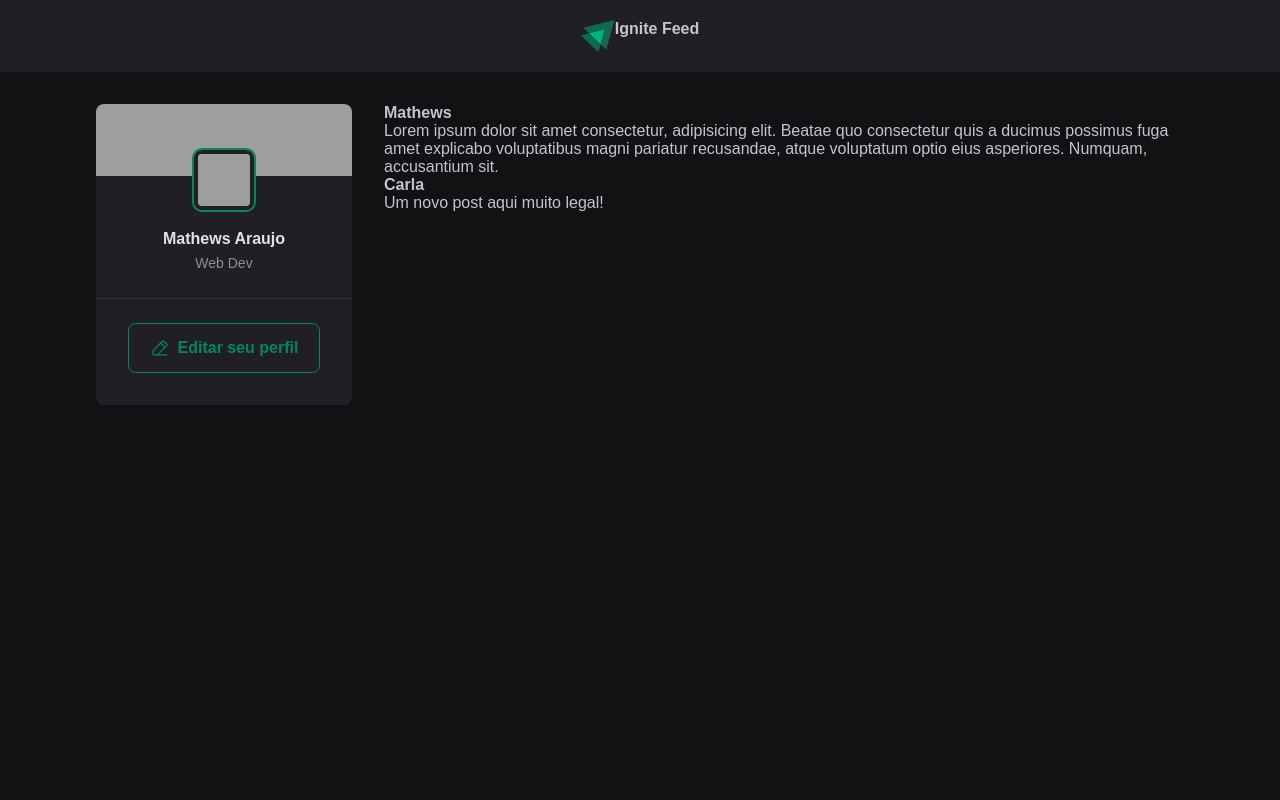
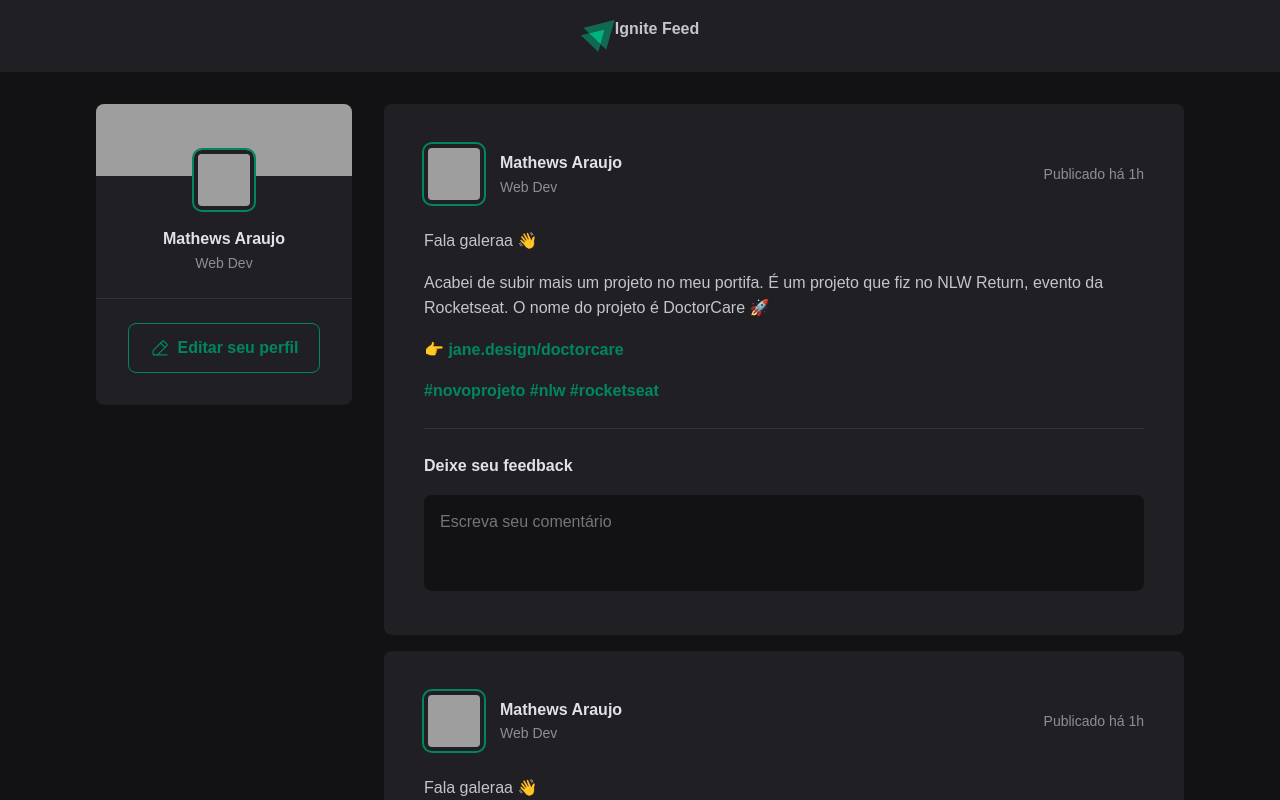
Before and after one commit to Mathews-mw/project-01-feed, a React (Vite) app: page / in a window 1280 px wide. Shown: the top 800 px of the page. Built offline with nearby package versions, Linux system fonts and the light colour scheme; grey boxes are pictures that could not be loaded.

Commit message:
estrutura de aplicação - formulário de comentários

```diff
--- a/src/App.jsx
+++ b/src/App.jsx
@@ -1,5 +1,5 @@
 import { Header } from "./components/Header";
-import { Post } from "./Post";
+import { Post } from './components/Post'
 import { Sidebar } from './components/Sidebar';
 
 import './global.css';
@@ -16,15 +16,8 @@ function App() {
         <Sidebar />
 
         <main>
-          <Post
-          author="Mathews"
-          content="Lorem ipsum dolor sit amet consectetur, adipisicing elit. Beatae quo consectetur quis a ducimus possimus fuga amet explicabo voluptatibus magni pariatur recusandae, atque voluptatum optio eius asperiores. Numquam, accusantium sit."
-          />
-
-          <Post
-          author="Carla"
-          content="Um novo post aqui muito legal!"
-          />
+          <Post />
+          <Post />
         </main>
       </div>
 
--- a/src/Post.jsx
+++ /dev/null
@@ -1,8 +0,0 @@
-export function Post(props) {
-    return (
-        <div>
-            <strong>{props.author}</strong>
-            <p>{props.content}</p>
-        </div>
-    )
-}
--- /dev/null
+++ b/src/components/Post.jsx
@@ -0,0 +1,40 @@
+import styles from './Post.module.css'
+
+export function Post() {
+    return(
+        <article className={styles.post}>
+            <header>
+                <div className={styles.author}>
+                    <img className={styles.avatarPost} src="https://source.unsplash.com/random/400×400/?dogs" alt="" />
+                    <div className={styles.authorInfo}>
+                        <strong>Mathews Araujo</strong>
+                        <small>Web Dev</small>
+                    </div>
+                </div>
+                <time title='31 de julho às 17:53h' dateTime='2022-07-31 17:52:00'>Publicado há 1h</time>
+            </header>
+
+            <div className={styles.content}>
+                <p>Fala galeraa 👋</p>
+                <p>Acabei de subir mais um projeto no meu portifa. É um projeto que fiz no NLW Return, evento da Rocketseat. O nome do projeto é DoctorCare 🚀</p>
+                <p><a href='#'>👉 jane.design/doctorcare</a></p>
+                <p>
+                    <a href="#">#novoprojeto</a>{' '}
+                    <a href='#'>#nlw</a>{' '}
+                    <a href="#">#rocketseat</a>{' '}
+                </p>
+            </div>
+
+            <form className={styles.commentForm}>
+                <strong>Deixe seu feedback</strong>
+
+                <textarea
+                    placeholder='Escreva seu comentário'
+                />
+                <div className={styles.btnControl}>
+                <button type='submit'>Publicar</button>
+                </div>
+            </form>
+        </article>
+    )
+}
--- /dev/null
+++ b/src/components/Post.module.css
@@ -0,0 +1,124 @@
+.post {
+    background-color: var(--gray-800);
+    border-radius: 8px;
+    padding: 2.5rem;
+}
+
+.post + .post {
+    /* Essa forma de seletor dos elementos .post é para aplicar essa estilização a todo elemento .post que tenha um novo elemento .post antes. Ou seja, todo .post anterior vai sofrer um margim top de 1rem. Como o primeiro .post não tem um anterior, pois é o primeiro, ele não vai sofrer essa estilização. */
+
+    margin-top: 1rem;
+}
+
+.content {
+    line-height: 1.6;
+    color: var(--gray-300);
+    margin-top: 1.5rem;
+}
+
+.content p {
+    margin-top: 1rem;
+}
+
+.content a {
+    font-weight: bold;
+    color: var(--green-500);
+    text-decoration: none;
+}
+
+.content a:hover {
+    color: var(--green-300);
+}
+
+.post > header {
+    display: flex;
+    align-items: center;
+    justify-content: space-between;
+}
+
+.post > header time {
+    font-size: 0.875rem;
+    color: var(--gray-400);
+}
+
+.avatarPost {
+    width: calc(3rem + 12px);
+    height: calc(3rem + 12px);
+    object-fit: cover;
+    border-radius: 8px;
+    border: 4px solid var(--gray-800);
+    outline: 2px solid var(--green-500);
+}
+
+.author {
+    display: flex;
+    align-items: center;
+    gap: 1rem;
+}
+
+.authorInfo strong {
+    display: block;
+    color: var(--gray-100);
+    line-height: 1.6;
+}
+
+.authorInfo small {
+    display: block;
+    font-size: 0.875rem;
+    color: var(--gray-400);
+    line-height: 1.6;
+}
+
+.commentForm {
+    width: 100%;
+    margin-top: 1.5rem;
+    padding-top: 1.5rem;
+    border-top: 1px solid var(--gray-600);
+}
+
+.commentForm > strong {
+    line-height: 1.6;
+    color: var(--gray-100)
+}
+
+.commentForm textarea {
+    width: 100%;
+    background-color: var(--gray-900);
+    border: 0;
+    resize: none;
+    height: 6rem;
+    padding: 1rem;
+    border-radius: 8px;
+    color: var(--gray-100);
+    line-height: 1.4;
+    margin-top: 1rem;
+}
+
+.commentForm .btnControl {
+    visibility: hidden;
+    max-height: 0;
+}
+
+.commentForm:focus-within .btnControl {
+    /* Essa seleção indica que para cada elemento do .commentForm com focus será aplicado um estilo no elemento .btnControl */
+
+    visibility: visible;
+    max-height: none;
+}
+
+.commentForm button {
+    padding: 1rem 1.5rem;
+    margin-top: 1rem;
+    border-radius: 8px;
+    border: 0;
+    background: var(--green-500);
+    color: var(--white);
+    font-weight: bold;
+    cursor: pointer;
+
+    transition: background-color 0.1s;
+}
+
+.commentForm button:hover {
+    background: var(--green-300);
+}
--- a/src/global.css
+++ b/src/global.css
@@ -9,7 +9,13 @@
     --gray-800: #202024;
     --gray-900: #121214;
 
+    --green-300: #00B37E;
     --green-500: #00875f;
+  }
+
+  :focus {
+    outline: transparent;
+    box-shadow: 0 0 0 2px var(--green-500);
   }
 
 * {
```
